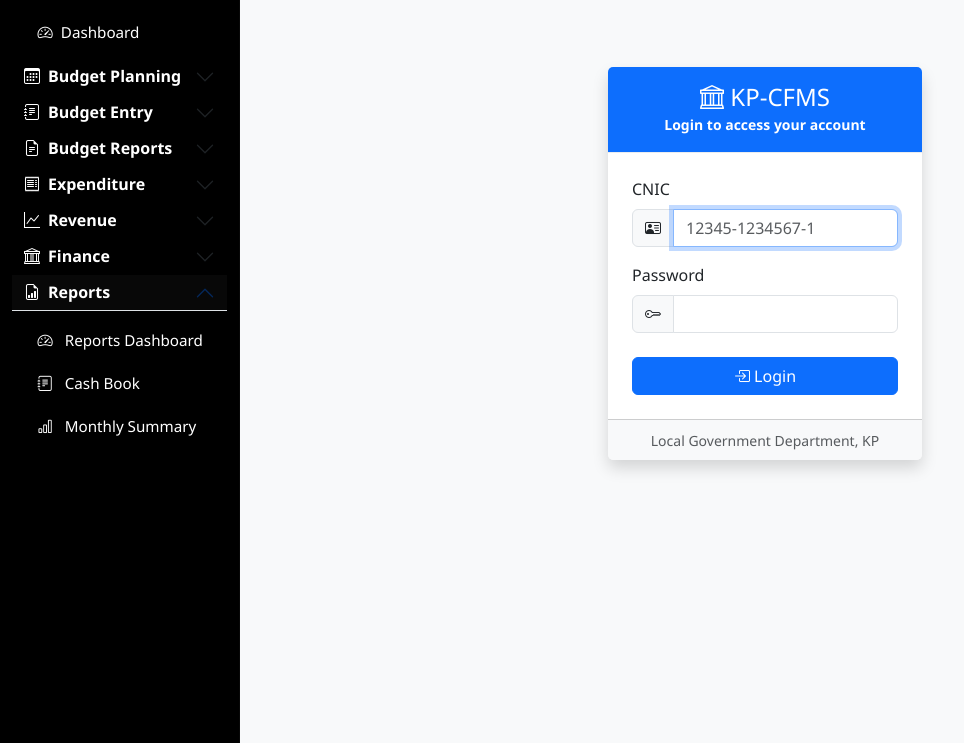
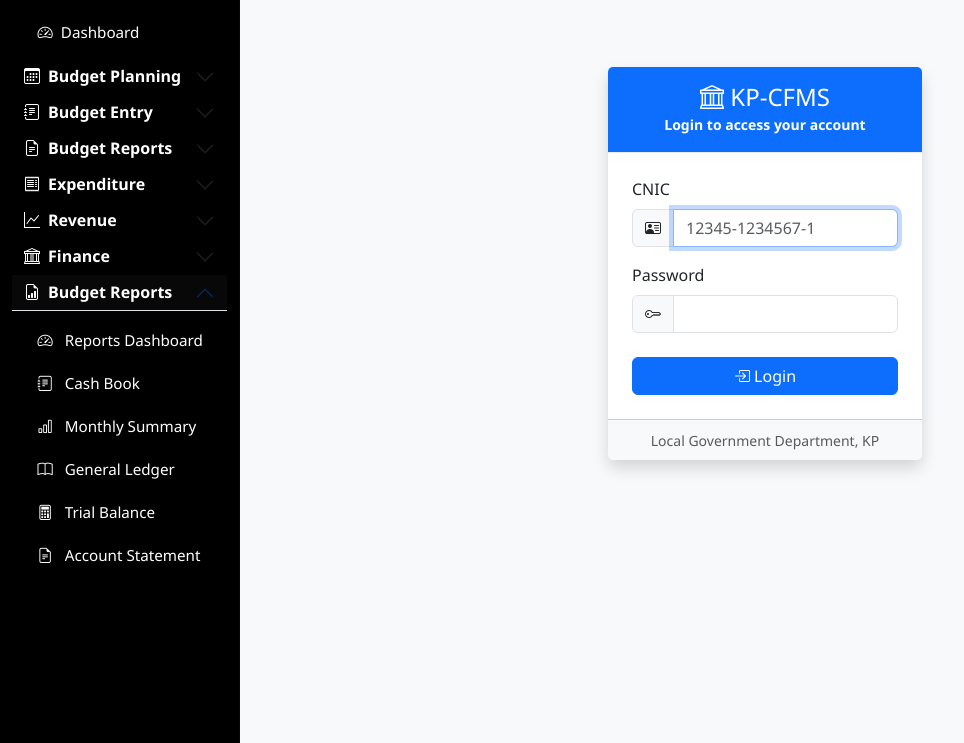
Before and after one commit to jamilshah/kp-cfms, a Django app: page /accounts/login/?next=/budgeting/ in a window 1280 px wide, after a click on "Budget Reports". Shown: the part 57-800 px from the top of the page, without its empty margins (0-964 px from the left). Run offline with Django 5.2, Linux system fonts and the light colour scheme; some libraries are stand-ins or nearby versions.

Commit message:
Finanial reports created

```diff
--- a/apps/reporting/urls.py
+++ b/apps/reporting/urls.py
@@ -1,35 +1,51 @@
 from django.urls import path
-from . import views
+
+from apps.reporting.views import (
+    ReportDashboardView,
+    CashBookReportView,
+    BRSReportView,
+    MonthlySummaryView,
+)
+from apps.reporting.views_ledger import GeneralLedgerView, TrialBalanceView, AccountStatementView
+from apps.reporting.views_api import BudgetHeadAutocompleteView
 
 app_name = 'reporting'
 
 urlpatterns = [
     # Dashboard
-    path('', views.ReportDashboardView.as_view(), name='dashboard'),
+    path('', ReportDashboardView.as_view(), name='dashboard'),
 
     # Cash Book Report
     path(
         'cash-book/<int:bank_account_id>/<int:year>/<int:month>/',
-        views.CashBookReportView.as_view(),
+        CashBookReportView.as_view(),
         name='cash_book_report'
     ),
 
     # BRS Report
     path(
         'brs/<int:statement_id>/',
-        views.BRSReportView.as_view(),
+        BRSReportView.as_view(),
         name='brs_report'
     ),
 
     # Monthly Summary
     path(
         'monthly-summary/',
-        views.MonthlySummaryView.as_view(),
+        MonthlySummaryView.as_view(),
         name='monthly_summary'
     ),
     path(
         'monthly-summary/<int:year>/<int:month>/',
-        views.MonthlySummaryView.as_view(),
+        MonthlySummaryView.as_view(),
         name='monthly_summary_detail'
     ),
+
+    # Ledger Reports
+    path('general-ledger/', GeneralLedgerView.as_view(), name='general_ledger'),
+    path('trial-balance/', TrialBalanceView.as_view(), name='trial_balance'),
+    path('account-statement/', AccountStatementView.as_view(), name='account_statement'),
+
+    # API Endpoints
+    path('api/budget-heads/autocomplete/', BudgetHeadAutocompleteView.as_view(), name='budget_head_autocomplete'),
 ]
--- a/templates/base.html
+++ b/templates/base.html
@@ -410,7 +410,7 @@ Description: Base template with Bootstrap 5 and navigation.
             <div class="accordion-item bg-transparent border-0">
                 <h2 class="accordion-header" id="headingReporting">
                     <button class="accordion-button collapsed py-2" type="button" data-bs-toggle="collapse" data-bs-target="#collapseReporting" aria-expanded="false" aria-controls="collapseReporting">
-                        <i class="bi bi-file-earmark-bar-graph me-2"></i> Reports
+                        <i class="bi bi-file-earmark-bar-graph me-2"></i> Budget Reports
                     </button>
                 </h2>
                 <div id="collapseReporting" class="accordion-collapse collapse {% if request.resolver_match.app_name == 'reporting' %}show{% endif %}" aria-labelledby="headingReporting" data-bs-parent="#sidebarAccordion">
@@ -419,6 +419,9 @@ Description: Base template with Bootstrap 5 and navigation.
                             <li class="nav-item"><a class="nav-link {% if request.resolver_match.app_name == 'reporting' and request.resolver_match.url_name == 'dashboard' %}active{% endif %}" href="{% url 'reporting:dashboard' %}"><i class="bi bi-speedometer2 me-2"></i> Reports Dashboard</a></li>
                             <li class="nav-item"><a class="nav-link {% if 'cash_book' in request.resolver_match.url_name %}active{% endif %}" href="{% url 'reporting:dashboard' %}"><i class="bi bi-journal-text me-2"></i> Cash Book</a></li>
                             <li class="nav-item"><a class="nav-link {% if 'monthly_summary' in request.resolver_match.url_name %}active{% endif %}" href="{% url 'reporting:monthly_summary' %}"><i class="bi bi-bar-chart me-2"></i> Monthly Summary</a></li>
+                            <li class="nav-item"><a class="nav-link {% if 'general_ledger' in request.resolver_match.url_name %}active{% endif %}" href="{% url 'reporting:general_ledger' %}"><i class="bi bi-book me-2"></i> General Ledger</a></li>
+                            <li class="nav-item"><a class="nav-link {% if 'trial_balance' in request.resolver_match.url_name %}active{% endif %}" href="{% url 'reporting:trial_balance' %}"><i class="bi bi-calculator me-2"></i> Trial Balance</a></li>
+                            <li class="nav-item"><a class="nav-link {% if 'account_statement' in request.resolver_match.url_name %}active{% endif %}" href="{% url 'reporting:account_statement' %}"><i class="bi bi-file-earmark-text me-2"></i> Account Statement</a></li>
                         </ul>
                     </div>
                 </div>
```
Also changed, not shown: templates/dashboard/workspace_revenue.html (+7 -4 lines).
